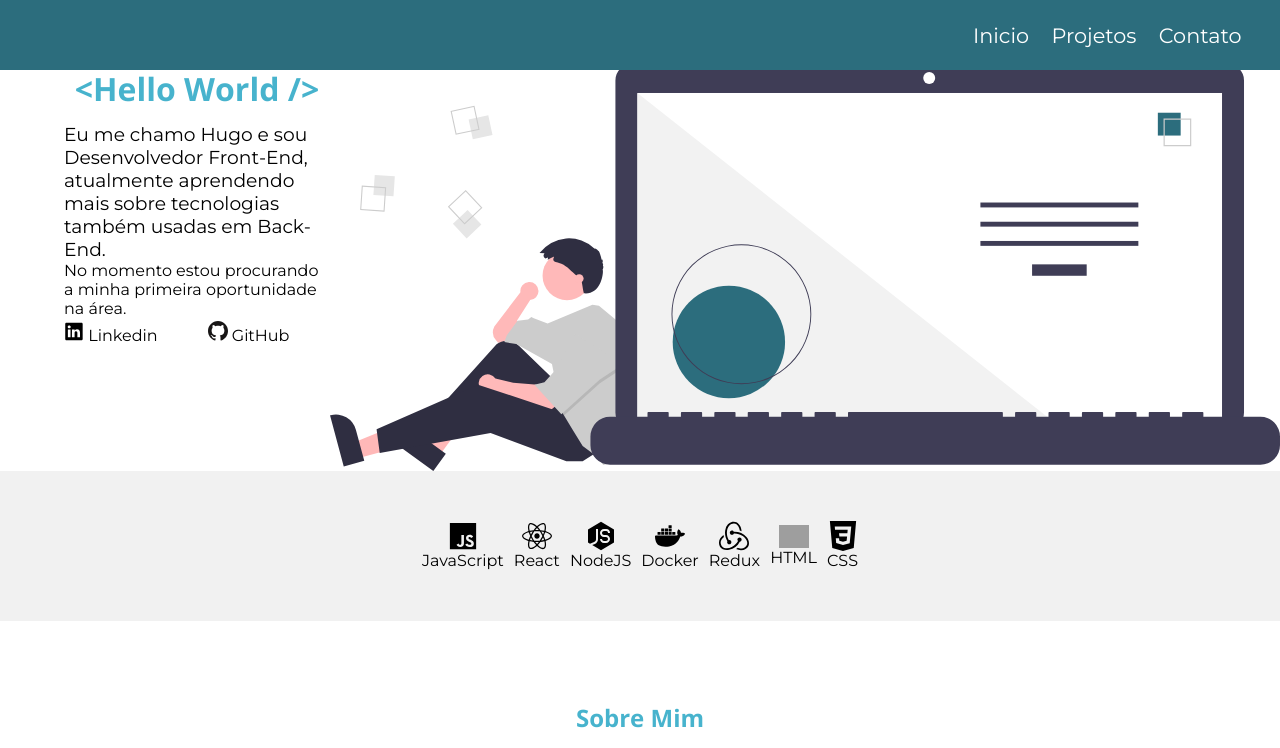
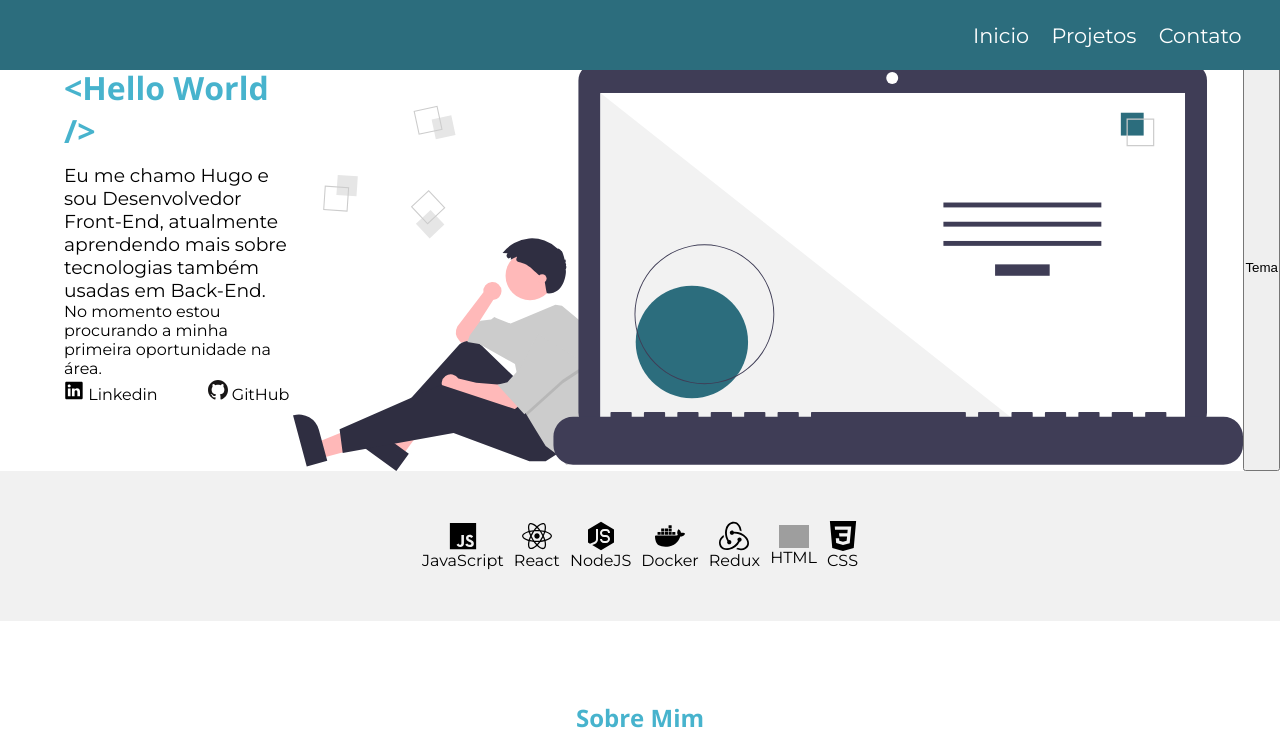
Before and after one commit to hgo19/hgo19.github.io, a React (Create React App) app: page / in a window 1280 px wide. Shown: the top 748 px of the page. Built offline with nearby package versions, Linux system fonts and the light colour scheme; grey boxes are pictures that could not be loaded.

Commit message:
botao para mudar o tema de testes criado

```diff
--- a/src/components/Apresentation/index.jsx
+++ b/src/components/Apresentation/index.jsx
@@ -1,4 +1,5 @@
-import React from 'react';
+import React, { useContext } from 'react';
+import PortifolioContext from '../../context/PortifolioContext';
 
 import {
   ApresentationContainerStyled,
@@ -16,6 +17,17 @@ import linkedinIcon from '../../assets/images/logos/linkedinIcon.svg';
 import githubIcon from '../../assets/images/logos/githubIcon.svg';
 
 export default function Apresentation() {
+  const {theme, setTheme} = useContext(PortifolioContext);
+
+  const changeTheme = () => {
+    if (theme === 'light') {
+      setTheme('dark');
+    } else {
+      setTheme('light');
+    }
+  };
+
+
   return (
     <ApresentationContainerStyled>
       <ApresentationTextsStyled>
@@ -39,6 +51,10 @@ export default function Apresentation() {
         </ApresentationLogosStyled>
       </ApresentationTextsStyled>
       <ApresentationImgStyled src={ manWorking } alt="Man Working Draw"/>
+
+      <button type='button' onClick={changeTheme}>
+        Tema
+      </button>
     </ApresentationContainerStyled>
   );
 }
```
